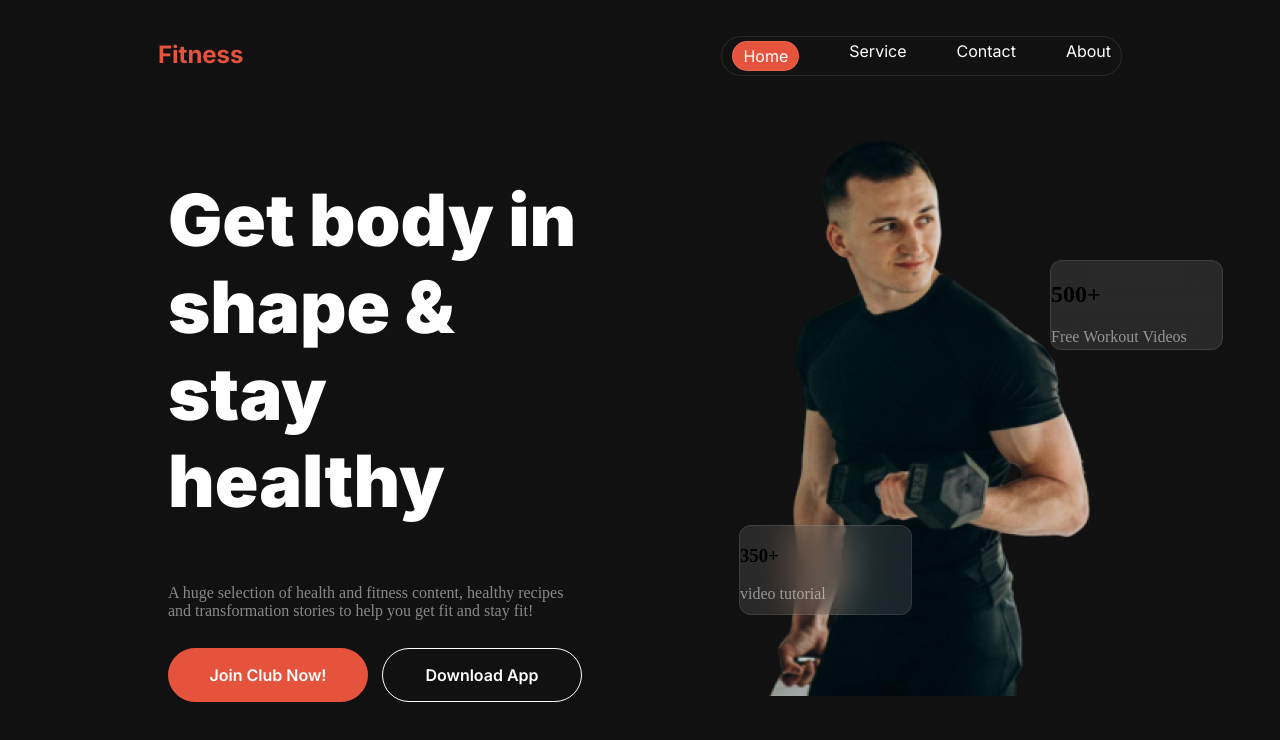
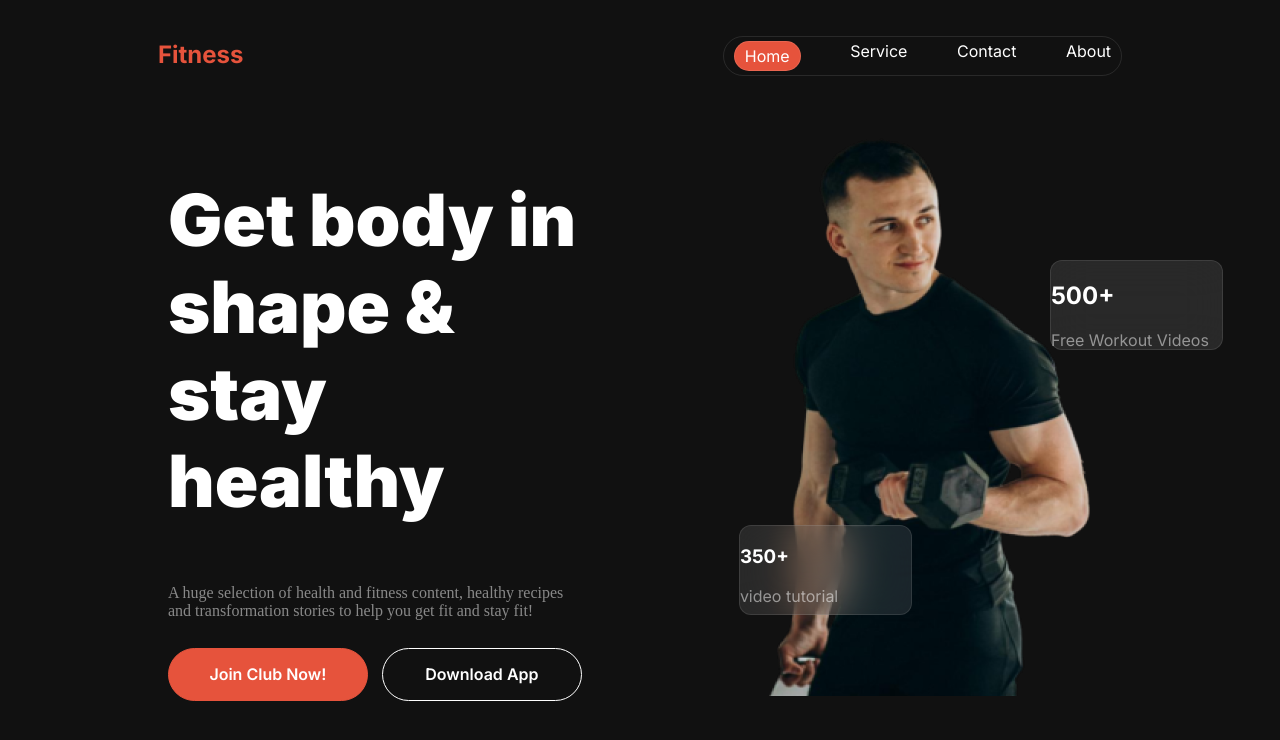
Before and after one commit to irina532/hero-assignment-2, a plain HTML site: page index.html in a window 1280 px wide. Drawn offline with Linux system fonts and the light colour scheme; a web font is replaced by a local one.

Commit message:
responsive

```diff
--- a/index.html
+++ b/index.html
@@ -38,9 +38,9 @@
             </div>
             <div class="sec-1-div-2">
                 <img src="images/Images 2.png" alt="">
-                <div class="card1" ><h1>500+</h1>
+                <div class="card1" ><h1 id="card1-number" >500+</h1>
                 <p>Free Workout Videos</p></div>
-                <div class="card2" ><h3>350+</h3>
+                <div class="card2" ><h3 id="card2-number" >350+</h3>
                 <p>video tutorial</p></div>
             </div>
 
--- a/style.css
+++ b/style.css
@@ -3,7 +3,7 @@
 .inter-font {
     font-family: "Inter", sans-serif;
     font-optical-sizing: auto;
-    font-weight:800px;
+    font-weight:50rem;
     font-style: normal;
   }
 
@@ -17,7 +17,7 @@
 .nav-bar{
     display: flex;
     justify-content: space-between;
-    margin: 20px 150px;
+    margin: 1.25rem 9.37rem ;
 
 
 }
@@ -26,12 +26,12 @@
 .list-items{
     display: flex;
     list-style: none;
-    gap: 50px;
+    gap: 3.1rem;
     box-sizing: border-box;
 border: 1px solid rgba(255, 255, 255, 0.1);
-border-radius: 39px;
+border-radius: 2.43rem;
 color: rgb(255, 255, 255);
-padding: 4px 10px;
+padding: 0.25rem 0.625rem;
 }
 h2{
     color: rgb(230, 83, 60);
@@ -41,21 +41,22 @@ h2{
     box-sizing: border-box;
     border: 1px solid rgba(255, 255, 255, 0.1);
     border-radius: 2.5rem;
-    padding: 4px 10px;
+    padding: 0.25rem 0.625rem;
 }
 .sec-1{
     display: flex;
     justify-content: space-between;
-    padding: 4px 10px;
-    margin: 20px 150px;
-    gap: 173px;
+    padding: 0.25rem 0.625rem;
+    margin: 1.25rem 9.37rem;
+    gap: 10.8rem;
 
 }
+
 p{
     color: #FFFFFF;
     opacity: 50%;
 
-    margin-bottom: 28px;
+    margin-bottom: 1.75rem;
 }
 span{
     font: Miama;
@@ -69,11 +70,11 @@ font-weight: 900;
 font-family: "Inter", sans-serif;
 }
 .btn-1{
-    border-radius: 42px;
+    border-radius: 2.62rem;
 background: rgb(230, 83, 60);
-height: 54px;
-width: 200px;
-font-size: 16px;
+height: 3.37rem;
+width: 12.5rem;
+font-size: 1rem;
 font-weight: 600;
 color: #FFFFFF;
 font-family: "Inter", sans-serif;
@@ -84,14 +85,14 @@ border: 1px solid rgb(230, 83, 60);
     opacity: 100%;
     border: 1px solid rgb(255, 255, 255);
 
-    height: 54px;
-width: 200px;
-font-size: 16px;
+    height: 3.37rem;
+width: 12.5rem;
+font-size: 1rem;
 font-weight: 600;
 color: #FFFFFF;
 font-family: "Inter", sans-serif;
-border-radius: 42px;
-margin-left: 10px;
+border-radius: 2.625rem;
+margin-left: 0.625rem;
 
 }
 
@@ -99,27 +100,39 @@ margin-left: 10px;
     position: absolute;
 width: 10.8rem;
 height: 5.6rem;
-left: 1050px;
-top: 260px;
+left: 65.62rem;
+top: 16.25rem;
 box-sizing: border-box;
 border: 1px solid rgba(255, 255, 255, 0.1);
-border-radius: 12px;
-backdrop-filter: blur(20px);
+border-radius: 0.75rem;
+backdrop-filter: blur(1.25rem);
 background: rgba(255, 255, 255, 0.1);
+font-family: "Inter", sans-serif;
+color: #FFFFFF;
+    opacity: 100%;
+    padding: 0 auto;
+
+}
+.card1-number{
+    font-size: 2.5rem;
+    font-weight: 900;
 }
 .card2{
     position: absolute;
 width: 10.8rem;
 height: 5.6rem;
-left: 739px;
-right: -787px;
-top: 525px;
-bottom: -434.61px;
+left: 46.18rem;
+right: -49.18rem;
+top: 32.81rem;
+bottom: -27.18rem;
 box-sizing: border-box;
 border: 1px solid rgba(255, 255, 255, 0.1);
-border-radius: 12px;
+border-radius: 0.75rem;
 backdrop-filter: blur(20px);
 background: rgba(255, 255, 255, 0.1);
+font-family: "Inter", sans-serif;
+color: #FFFFFF;
+    opacity: 100%;
 
 
 
@@ -138,6 +151,14 @@ background: rgba(255, 255, 255, 0.1);
     .list-items{
         flex-direction: column;
     }
+    .sec-1{
+        display: flex;
+        flex-direction: column;
+        justify-content: space-between;
+        padding: 0.5rem 0.25rem;
+        margin: 0.25rem 4.37rem;
+        gap: 3.8rem;
 
+    }
 
 }
```
